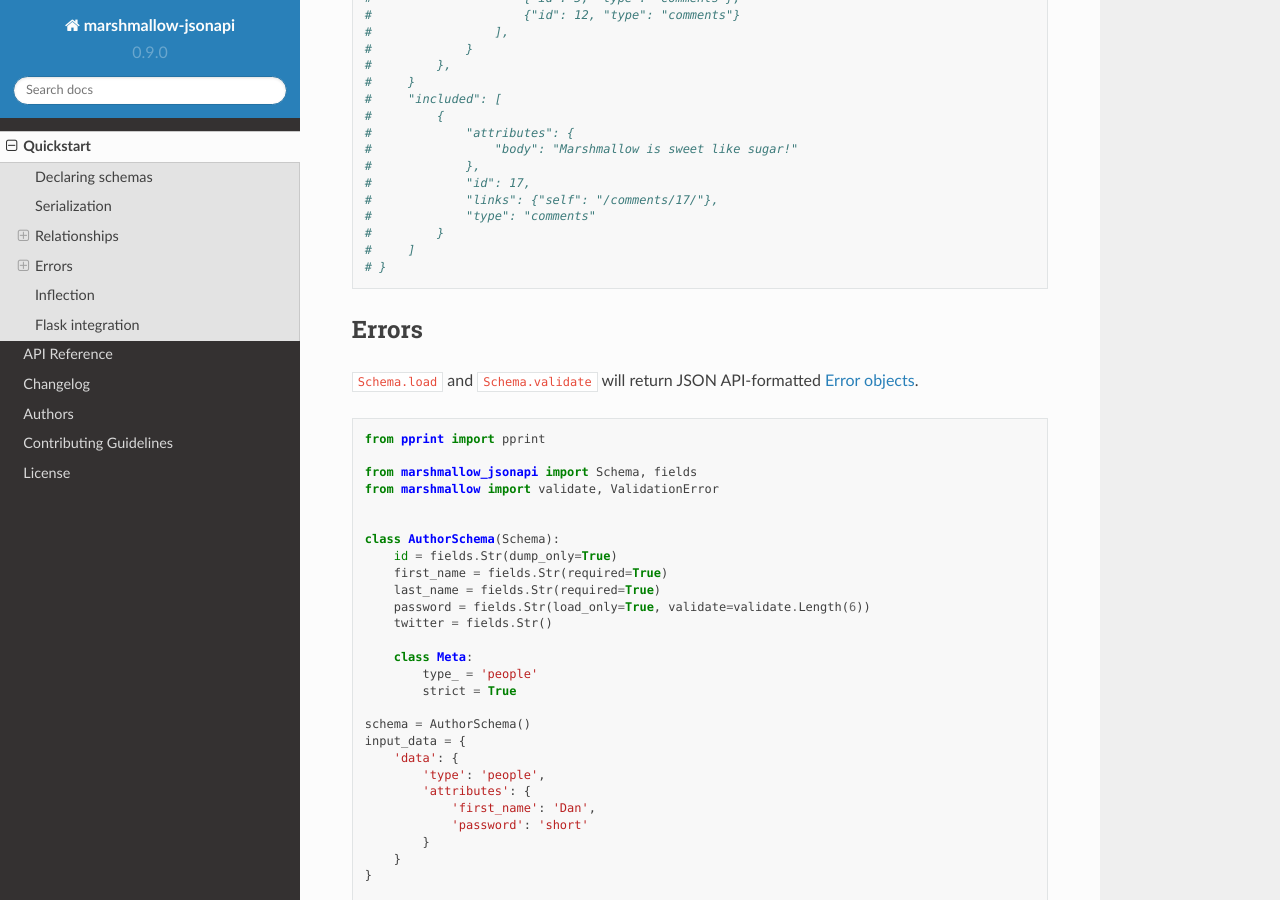
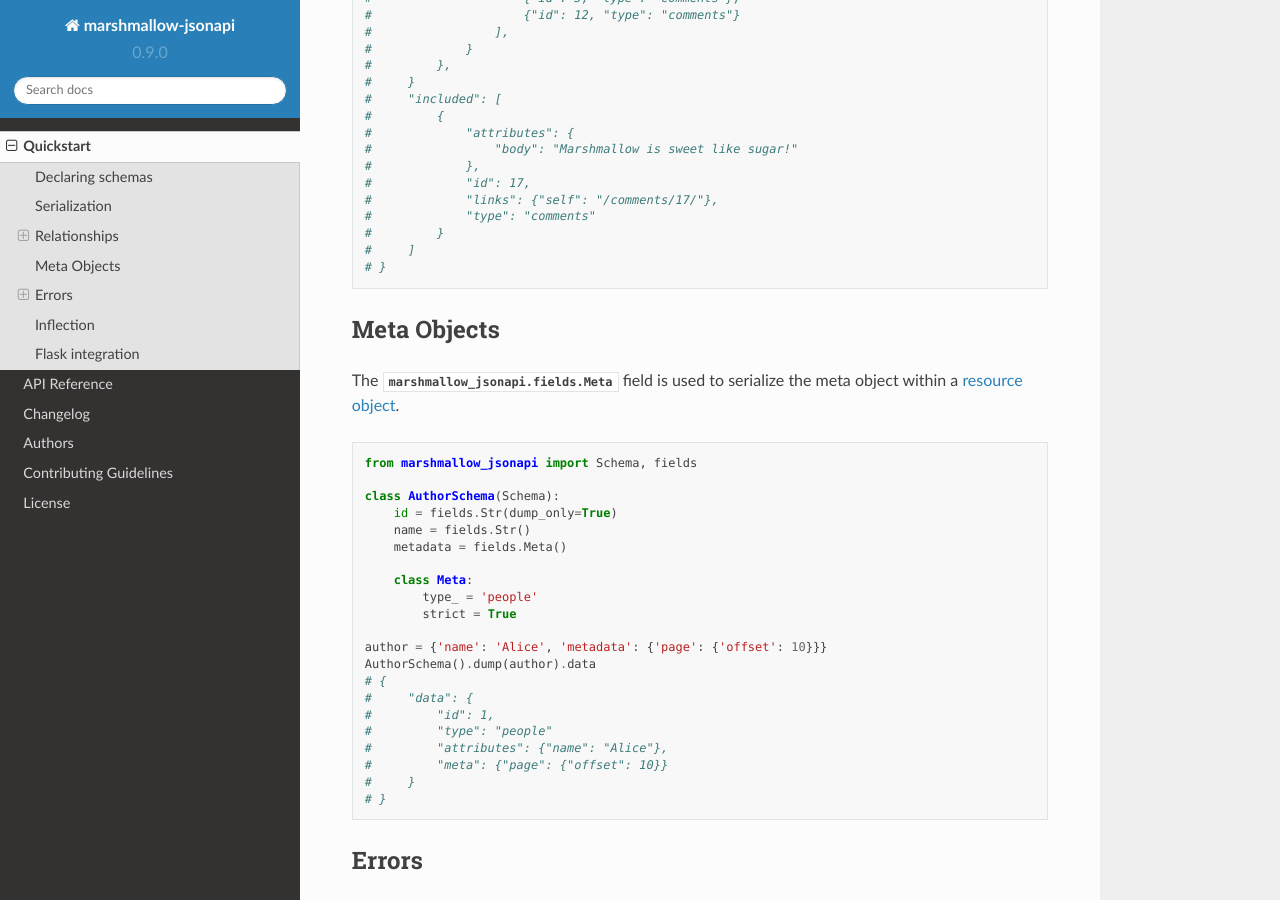
Before and after one commit to marshmallow-code/marshmallow-jsonapi, a Sphinx documentation site: the page built from docs/quickstart.rst, in a window 1280 px wide and 900 px high, scrolled down 3633 px. Built offline with Sphinx 7.4.7 and the Read the Docs theme 2.0.0, drawn with Linux system fonts in a browser that asks for light colours.

Commit message:
Add documentation for meta objects.

```diff
--- a/docs/quickstart.rst
+++ b/docs/quickstart.rst
@@ -204,6 +204,38 @@ Now you can include some data in a dump by specifying the includes.
     # }
 
 
+Meta Objects
+============
+
+The :class:`marshmallow_jsonapi.fields.Meta` field is used to serialize the
+meta object within a `resource object <http://jsonapi.org/format/#document-resource-objects>`_.
+
+.. code-block:: python
+
+    from marshmallow_jsonapi import Schema, fields
+
+    class AuthorSchema(Schema):
+        id = fields.Str(dump_only=True)
+        name = fields.Str()
+        metadata = fields.Meta()
+
+        class Meta:
+            type_ = 'people'
+            strict = True
+
+    author = {'name': 'Alice', 'metadata': {'page': {'offset': 10}}}
+    AuthorSchema().dump(author).data
+    # {
+    #     "data": {
+    #         "id": 1,
+    #         "type": "people"
+    #         "attributes": {"name": "Alice"},
+    #         "meta": {"page": {"offset": 10}}
+    #     }
+    # }
+
+
+
 Errors
 ======
 
```
